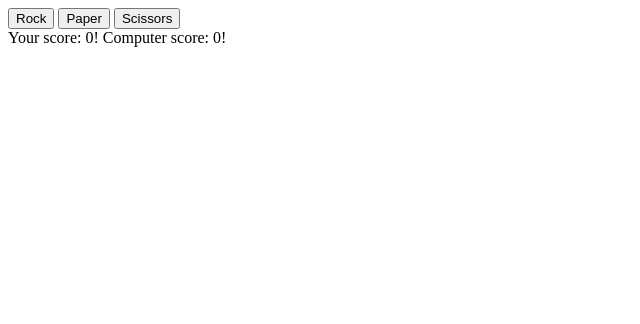
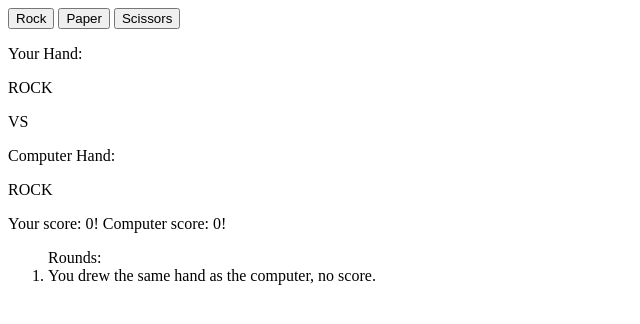
Before and after one commit to drago-develops/Rock_Paper_Scissors, a plain HTML site: page index.html in a window 1280 px wide. Both pictures are taken after a click on the button "Rock". Shown: the whole page, without its empty margins (0-640 px from the left). Drawn offline with Linux system fonts and the light colour scheme.

Commit message:
added ol in result div, made necessery change 2 js
changed div result from p to ol to indicate to a player how many
rounds have been played.

added necessary changes to js file to make game functional

```diff
--- a/RPSgame.js
+++ b/RPSgame.js
@@ -28,35 +28,12 @@ scissors.addEventListener("click", () => {
     updateScore();
 });
 
-// function getHumanChoice(){
-//     const request = prompt("Please choose either Rock, Paper or Scissors");
-//     var humanChoice = request.toUpperCase();
-//     if (humanChoice === "ROCK"){
-//         return humanChoice;
-//     } else if (humanChoice === "PAPER"){
-//         return humanChoice;
-//     } else if(humanChoice  === "SCISSORS"){
-//         return humanChoice;
-//     } else {
-//         alert("Please enter either Rock, Paper or Scissors. Please check your spelling");
-//         return getHumanChoice();
-//     }
-//};
 function getComputerChoice(){
-    const computerChoice = Math.floor((Math.random()*3)+1);
-    if (computerChoice ===1){
-        return "ROCK"
-    } else if (computerChoice === 2){
-        return "PAPER"
-    } else if (computerChoice === 3){
-        return "SCISSORS"
-    };
-};
-//const humanSelection = getHumanChoice();
-const computerSelection = getComputerChoice();
-
-
-
+    const computerChoice = Math.floor((Math.random() * 3) + 1);
+    if (computerChoice === 1) return "ROCK";
+    if (computerChoice === 2) return "PAPER";
+    if (computerChoice === 3) return "SCISSORS";
+}
 
 function playRound(humanChoice, computerChoice){
     let resultText = '';
@@ -73,21 +50,25 @@ function playRound(humanChoice, computerChoice){
     } else {
         resultText = `You drew the same hand as the computer, no score.`;
     }
-};
-//playRound(humanSelection, computerSelection);
 
-document.addEventListener("click", function(){
-    document.getElementById("score").innerHTML = `Your score: ${humanScore}! Computer score: ${computerScore}!`;
-})
+    const li = document.createElement("li");
+    li.textContent = resultText;
+    resultsDiv.appendChild(li);
 
+    humanHand.innerHTML = humanChoice;
+    computerHand.innerHTML = computerChoice;
+}
 
-function gameResults(){
-    if (humanScore>computerScore){
+function updateScore() {
+    scoreDiv.innerHTML = `Your score: ${humanScore}! Computer score: ${computerScore}!`;
+}
+
+function gameResults() {
+    if (humanScore > computerScore) {
         console.log(`Congratulations, you've won! Your score is ${humanScore} and computer score is ${computerScore}.`);
-    } else if (humanScore<computerScore){
+    } else if (humanScore < computerScore) {
         console.log(`Computer has won, better luck next time. Your score is ${humanScore} and computer score is ${computerScore}.`);
     } else {
-        console.log("It's a draw, play one more round.")
+        console.log("It's a draw, play one more round.");
     }
-};
-gameResults();
+}
--- a/index.html
+++ b/index.html
@@ -12,8 +12,17 @@
         <button id="paper">Paper</button>
         <button id="scissors">Scissors</button>
     </div>
+    <div>
+        <p>Your Hand:</p>
+        <p id="humanHand"></p>
+        <p>VS</p>
+        <p>Computer Hand:</p>
+        <p id="computerHand"></p>
+    </div>
     <div id="score"></div>
-    <div id="results"></div>
+
+    <ol id="results">Rounds:</ol>
+
     <script src="RPSgame.js"></script>
 </body>
 </html>
```
